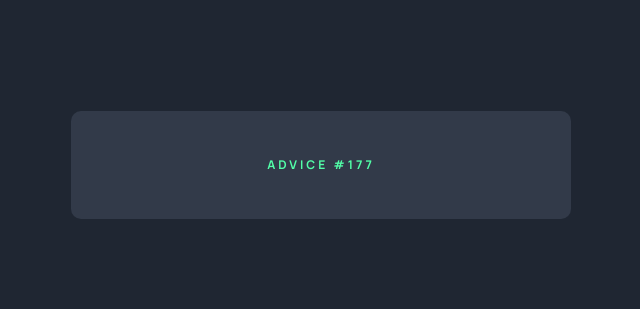
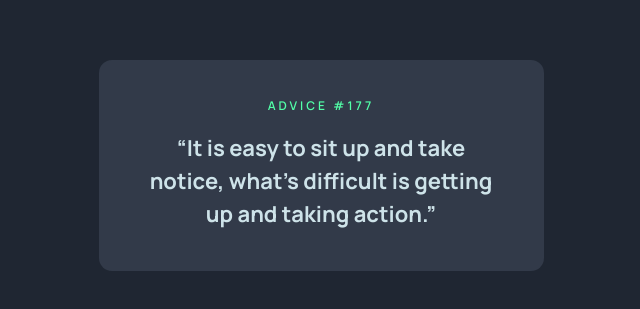
Before and after one commit to gigaamiridze/advice-generator, a React (Vite) app: page / in a window 1280 px wide. Shown: the part 235-544 px from the top of the page, without its empty margins (319-959 px from the left). Built offline with nearby package versions, Linux system fonts and the light colour scheme.

Commit message:
Added text and its styles

```diff
--- a/src/App.tsx
+++ b/src/App.tsx
@@ -6,6 +6,7 @@ import { defaultTheme } from './theme/defaultTheme';
 import GlobalStyle from './components/GlobalStyle';
 import AdviceCard from './components/AdviceCard';
 import Title from './components/Title';
+import Text from './components/Text';
 
 function App() {
   return (
@@ -16,6 +17,11 @@ function App() {
       </Helmet>
       <AdviceCard>
         <Title>advice #177</Title>
+        <Text>
+          “It is easy to sit up and take
+          notice, what’s difficult is getting
+          up and taking action.”
+        </Text>
       </AdviceCard>
     </ThemeProvider>
   )
--- a/src/components/AdviceCard.ts
+++ b/src/components/AdviceCard.ts
@@ -1,11 +1,11 @@
 import styled from 'styled-components';
 
 const AdviceCard = styled.div`
-  max-width: 500px;
+  max-width: 445px;
   width: 100%;
   background-color: ${({theme}) => theme.colors.darkGrayishBlue};
-  border-radius: 10px;
-  padding: 48px;
+  border-radius: 13px;
+  padding: 40px;
   text-align: center;
 `;
 
--- /dev/null
+++ b/src/components/Text.ts
@@ -0,0 +1,11 @@
+import styled from 'styled-components';
+
+const Text = styled.p`
+  font-size: 22px;
+  font-weight: 700;
+  color: ${({theme}) => theme.colors.lightCyan};
+  line-height: 33px;
+  margin-top: 20px;
+`;
+
+export default Text;
--- a/src/components/Title.ts
+++ b/src/components/Title.ts
@@ -2,7 +2,7 @@ import styled from 'styled-components';
 
 const Title = styled.h3`
   font-size: 12px;
-  font-weight: 700;
+  font-weight: 600;
   letter-spacing: 3px;
   text-transform: uppercase;
   color: ${({theme}) => theme.colors.neonGreen};
```
